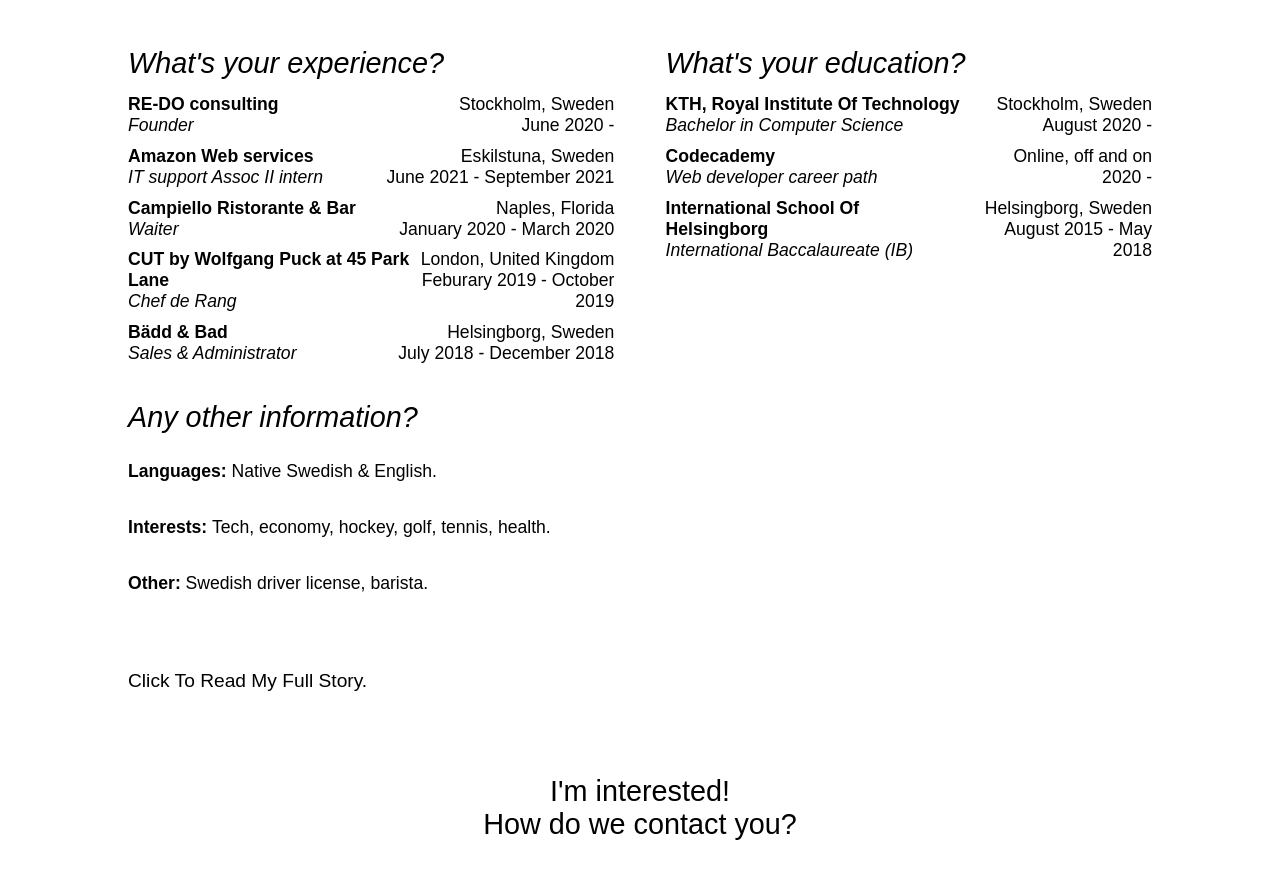
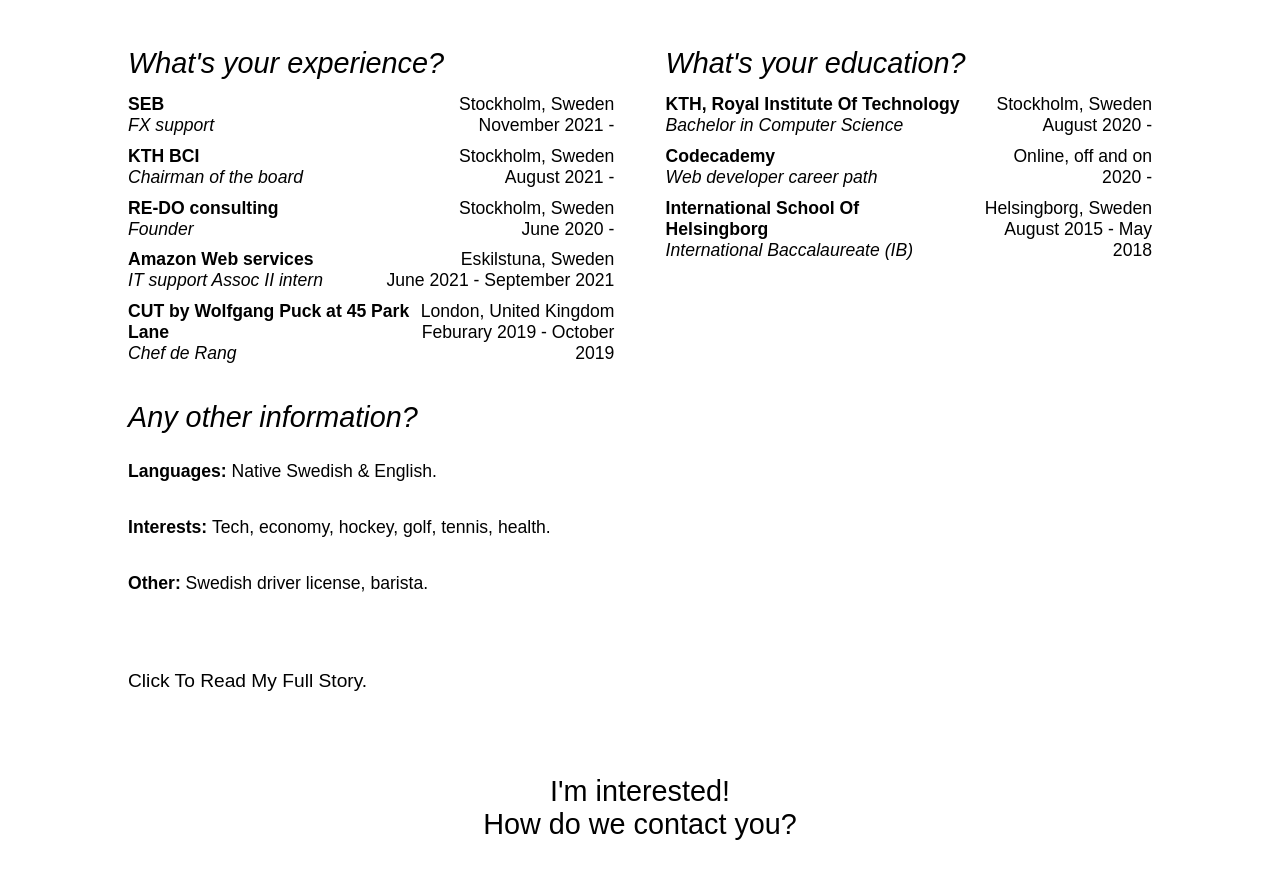
Before and after one commit to calexanderberg/portfolio, a React (Create React App) app: page /about in a window 1280 px wide. Shown: the part 1027-1915 px from the top of the page. Built offline with nearby package versions, Linux system fonts and the light colour scheme; a web font is replaced by a local one.

Commit message:
Updated job listings

```diff
--- a/package.json
+++ b/package.json
@@ -6,6 +6,7 @@
     "@testing-library/jest-dom": "^5.11.9",
     "@testing-library/react": "^11.2.5",
     "@testing-library/user-event": "^12.6.3",
+    "firebase": "^9.6.0",
     "handlebars": "^4.7.7",
     "react": "^17.0.1",
     "react-dom": "^17.0.1",
--- a/src/resources/data/data.js
+++ b/src/resources/data/data.js
@@ -158,6 +158,18 @@
 };
 
 export const experience = {
+  SEB: {
+    place: `SEB`,
+    title: `FX support`,
+    location: `Stockholm, Sweden`,
+    time: `November 2021 -`
+  },
+  KTHBCI: {
+    place: `KTH BCI`,
+    title: `Chairman of the board`,
+    location: `Stockholm, Sweden`,
+    time: `August 2021 -`
+  },
   REDO: {
     place: `RE-DO consulting`,
     title: `Founder`,
@@ -170,23 +182,11 @@
     location: `Eskilstuna, Sweden`,
     time: `June 2021 - September 2021`
   },
-  Campiello: {
-    place: `Campiello Ristorante & Bar`,
-    title: `Waiter`,
-    location: `Naples, Florida`,
-    time: `January 2020 - March 2020`
-  },
   CUT: {
     place: `CUT by Wolfgang Puck at 45 Park Lane`,
     title: `Chef de Rang`,
     location: `London, United Kingdom`,
     time: `Feburary 2019 - October 2019`
-  },
-  BäddBad: {
-    place: `Bädd & Bad`,
-    title: `Sales & Administrator`,
-    location: `Helsingborg, Sweden`,
-    time: `July 2018 - December 2018`
   }
 }
 
```
Also changed, not shown: src/resources/firebase/firebaseConfig.js (added, +34 -0 lines), 1 other file (tests, documents, lock files or other folders).
